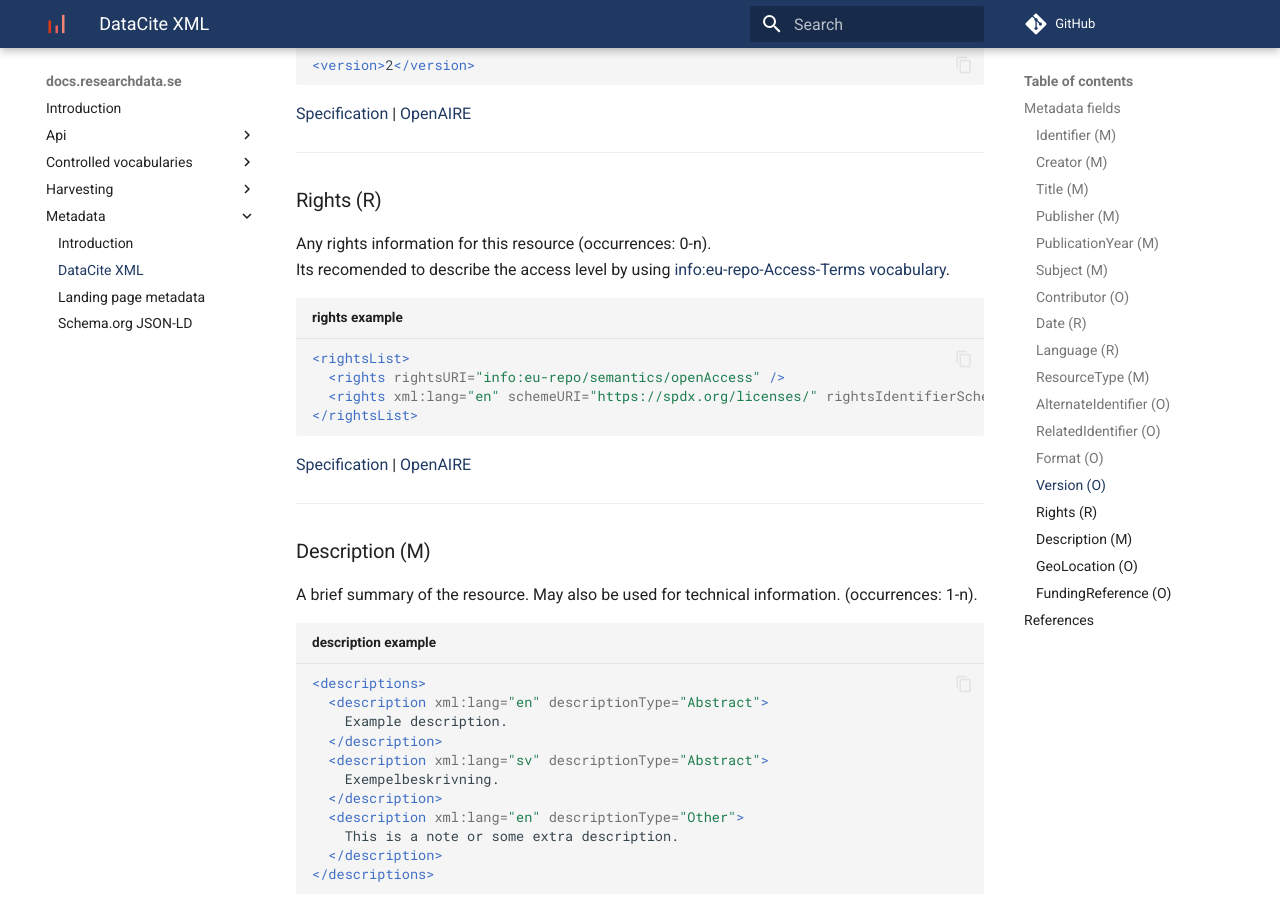
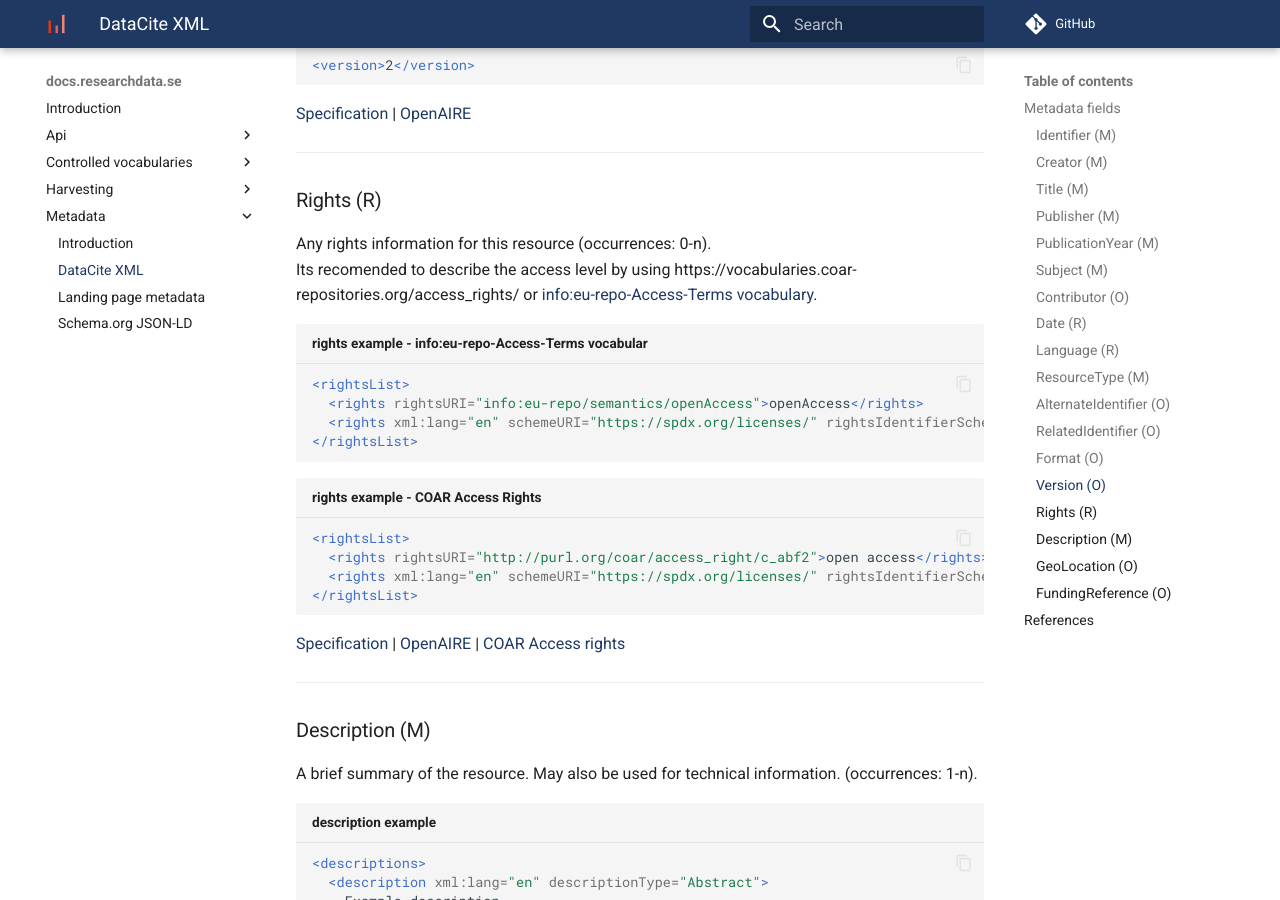
Before and after one commit to researchdata-se/docs.researchdata.se, an MkDocs documentation site: the page built from docs/metadata/datacite-xml.md, in a window 1280 px wide and 900 px high, scrolled down 5119 px. Built offline with MkDocs 1.6.1 and Material for MkDocs 9.7.7, drawn with Linux system fonts in a browser that asks for light colours; comment, search, counter and statistics services are not loaded.

Commit message:
Enhance rights information with COAR Access Rights
Updated rights section to include COAR Access Rights vocabulary and modified XML examples.

````diff
--- a/docs/metadata/datacite-xml.md
+++ b/docs/metadata/datacite-xml.md
@@ -242,17 +242,25 @@ The version number of the resource (occurrences: 0-1).
 ### Rights (R)
 
 Any rights information for this resource (occurrences: 0-n).
-Its recomended to describe the access level by using [info:eu-repo-Access-Terms vocabulary](https://guidelines.openaire.eu/en/latest/data/field_rights.html#rightsuri-ma).
+Its recomended to describe the access level by using https://vocabularies.coar-repositories.org/access_rights/ or [info:eu-repo-Access-Terms vocabulary](https://guidelines.openaire.eu/en/latest/data/field_rights.html#rightsuri-ma).
 
-```xml title="rights example"
+```xml title="rights example - info:eu-repo-Access-Terms vocabular"
 <rightsList>
-  <rights rightsURI="info:eu-repo/semantics/openAccess" />
+  <rights rightsURI="info:eu-repo/semantics/openAccess">openAccess</rights>
+  <rights xml:lang="en" schemeURI="https://spdx.org/licenses/" rightsIdentifierScheme="SPDX" rightsIdentifier="CC-BY-4.0" rightsURI="https://creativecommons.org/licenses/by/4.0/">Creative Commons Attribution 4.0 International</rights>
+</rightsList>
+```
+
+```xml title="rights example - COAR Access Rights"
+<rightsList>
+  <rights rightsURI="http://purl.org/coar/access_right/c_abf2">open access</rights>
   <rights xml:lang="en" schemeURI="https://spdx.org/licenses/" rightsIdentifierScheme="SPDX" rightsIdentifier="CC-BY-4.0" rightsURI="https://creativecommons.org/licenses/by/4.0/">Creative Commons Attribution 4.0 International</rights>
 </rightsList>
 ```
 
 [Specification](https://datacite-metadata-schema.readthedocs.io/en/4.6/properties/rights/) |
-[OpenAIRE](https://guidelines.openaire.eu/en/latest/data/field_rights.html)
+[OpenAIRE](https://guidelines.openaire.eu/en/latest/data/field_rights.html) |
+[COAR Access rights](https://vocabularies.coar-repositories.org/access_rights/)
 
 --------------
 
````
